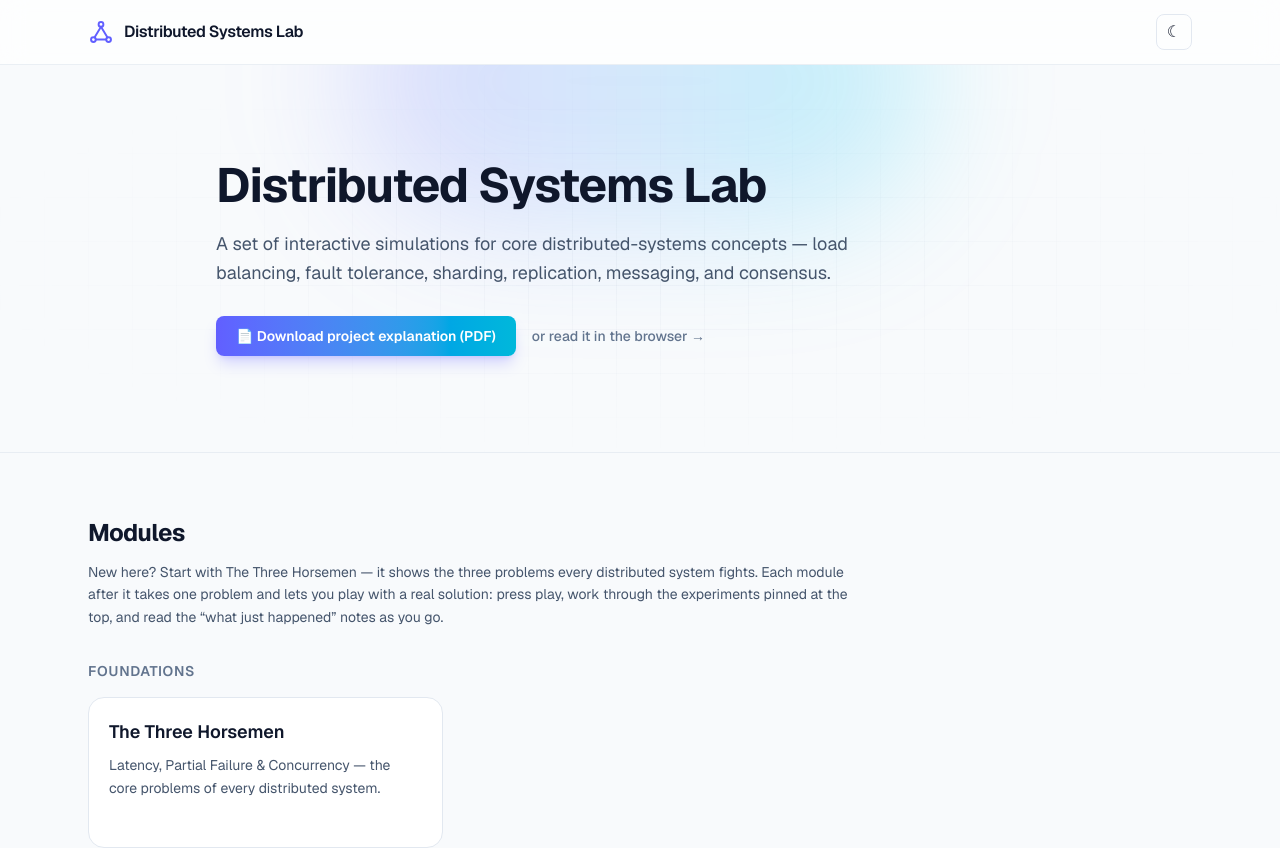
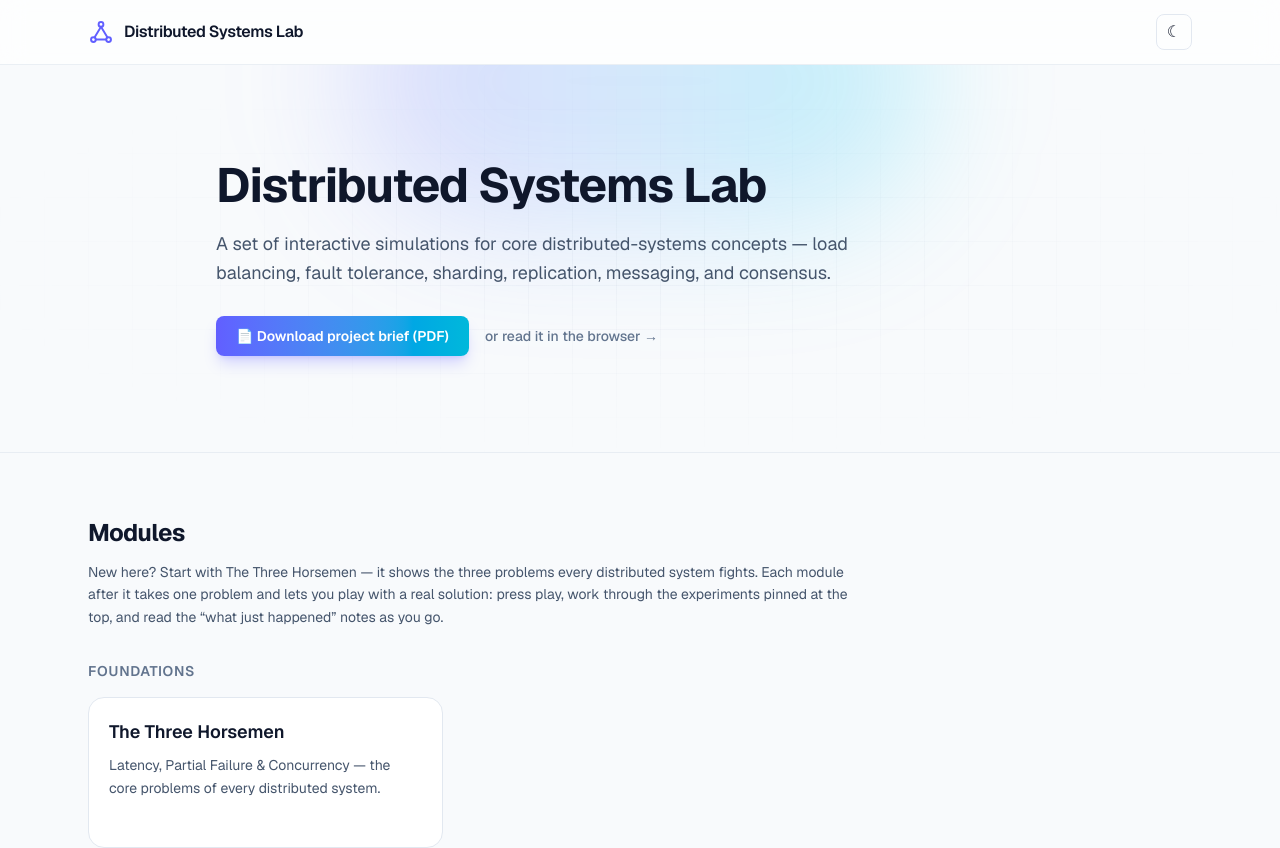
Before and after one commit to yazon551-byte/ds, a Next.js app: page / in a window 1280 px wide. Shown: the top 848 px of the page. Built offline with nearby package versions, Linux system fonts and the light colour scheme.

Commit message:
Project brief: rename CTA, name download after author, add author line to doc

```diff
--- a/public/project-explanation.html
+++ b/public/ds-tasks.html
@@ -43,6 +43,7 @@
 <header>
   <h1>شرح مشروع — Distributed Systems Lab</h1>
   <p>موقع تفاعلي لمحاكاة مفاهيم الأنظمة الموزّعة · مبني بـ Next.js + TypeScript + Tailwind</p>
+  <p style="margin-top:10px;font-weight:700;color:#0f172a;font-size:15px">إعداد: محمد يزن شديد</p>
 </header>
 
 <section>
--- a/src/app/page.tsx
+++ b/src/app/page.tsx
@@ -26,14 +26,14 @@ export default function Home() {
             </p>
             <div className="mt-7 flex flex-wrap items-center gap-4">
               <a
-                href="/project-explanation.pdf"
-                download="Distributed-Systems-Lab-Explanation.pdf"
+                href="/ds-tasks.pdf"
+                download="محمد يزن شديد.pdf"
                 className="inline-flex items-center gap-2 rounded-lg bg-gradient-to-r from-indigo-500 to-cyan-500 px-5 py-2.5 text-sm font-semibold text-white shadow-lg shadow-indigo-500/25 transition-transform hover:scale-[1.03]"
               >
                 📄 {t.hero_download}
               </a>
               <a
-                href="/project-explanation.html"
+                href="/ds-tasks.html"
                 target="_blank"
                 rel="noopener noreferrer"
                 className="text-sm font-medium text-slate-500 underline-offset-4 transition-colors hover:text-indigo-500 hover:underline dark:text-slate-400"
--- a/src/lib/dict.ts
+++ b/src/lib/dict.ts
@@ -7,7 +7,7 @@ export const ui = {
     hero_title: "Distributed Systems Lab",
     hero_subtitle:
       "A set of interactive simulations for core distributed-systems concepts — load balancing, fault tolerance, sharding, replication, messaging, and consensus.",
-    hero_download: "Download project explanation (PDF)",
+    hero_download: "Download project brief (PDF)",
     hero_view: "or read it in the browser",
     modules_heading: "Modules",
     modules_intro:
```
Also changed, not shown: 2 other files (tests, documents, lock files or other folders).
